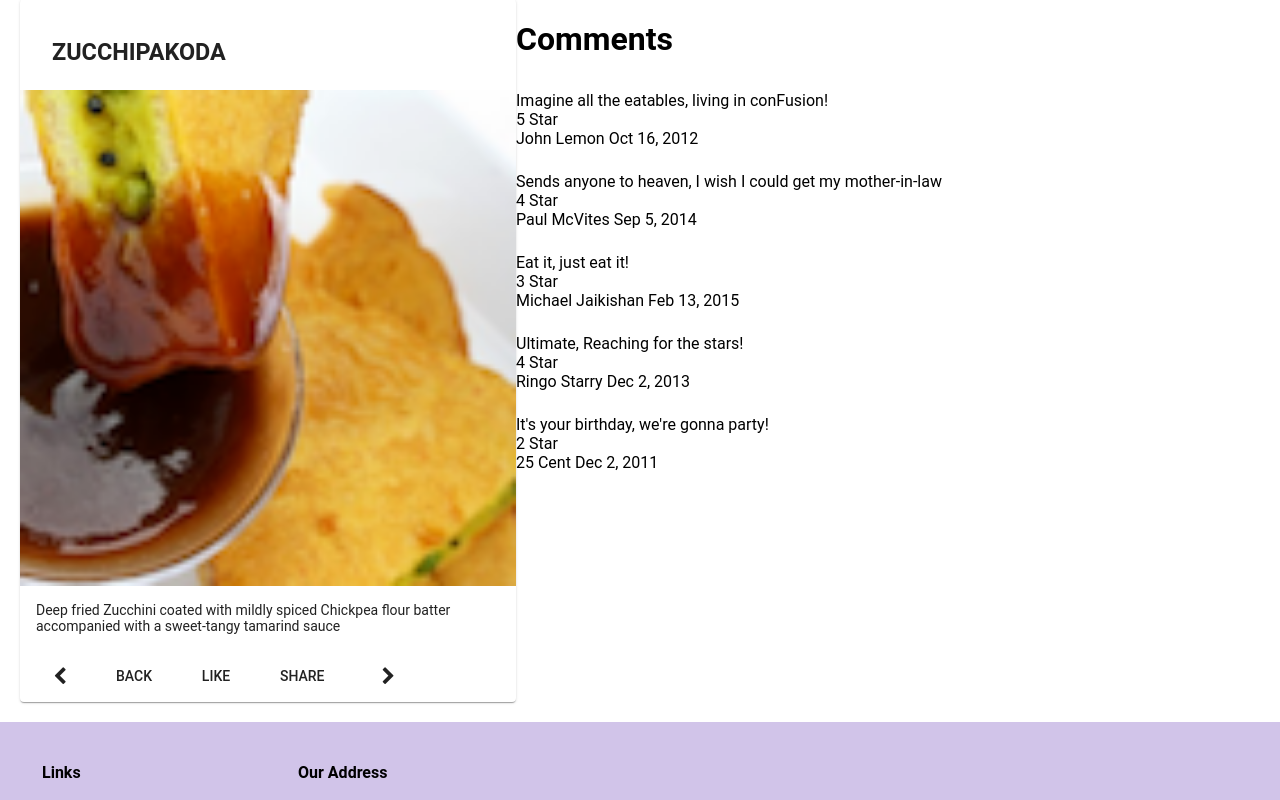
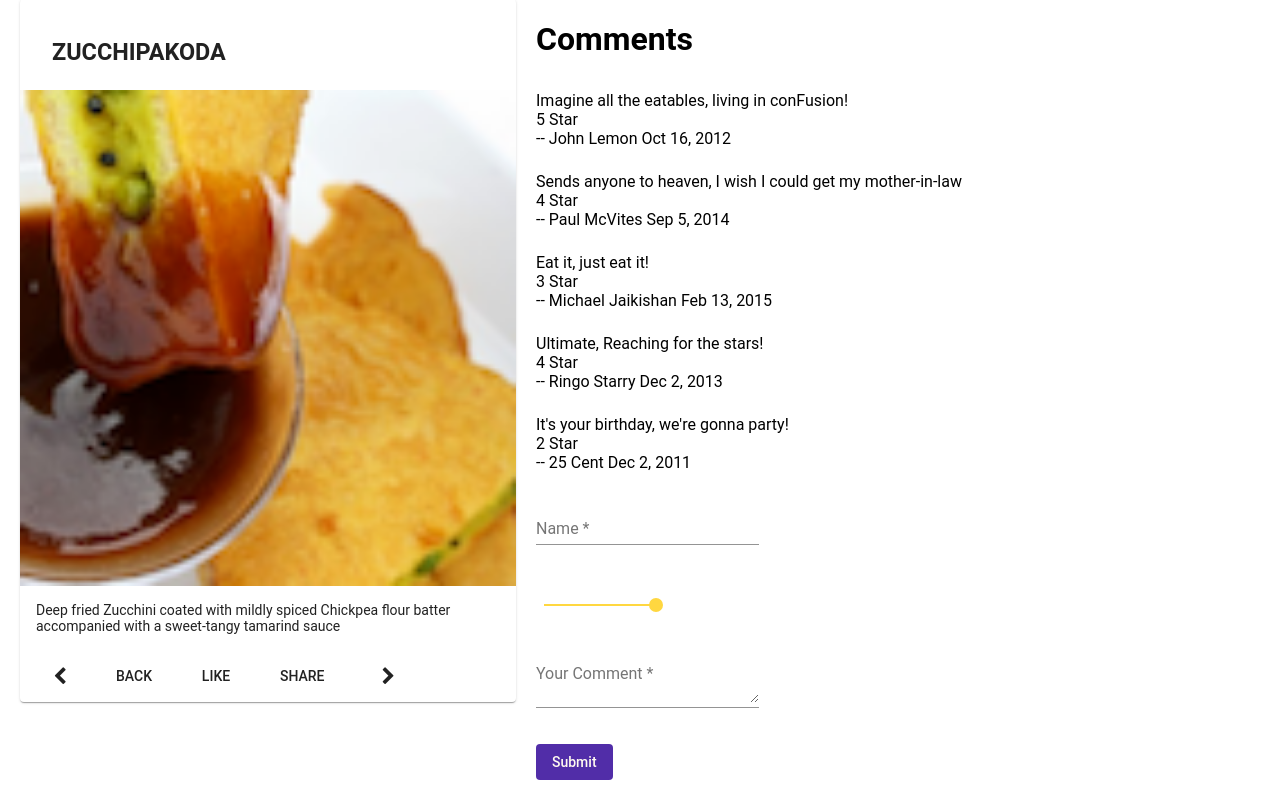
Before and after one commit to metsimsek/angular, an Angular app: page /dishdetail/1 in a window 1280 px wide. Shown: the part 360-1160 px from the top of the page. Built offline with nearby package versions, Linux system fonts and the light colour scheme.

Commit message:
Assignment 3

```diff
--- a/src/app/app.module.ts
+++ b/src/app/app.module.ts
@@ -13,6 +13,7 @@
 import { MatButtonModule } from '@angular/material/button';
 import { MatDialogModule } from '@angular/material/dialog';
 import { MatProgressSpinnerModule } from '@angular/material/progress-spinner';
+import {MatSliderModule} from '@angular/material/slider';
 
 import { MatFormFieldModule } from '@angular/material/form-field';
 import { MatInputModule } from '@angular/material/input';
@@ -65,7 +66,8 @@
     MatCheckboxModule,
     MatSelectModule,
     MatSlideToggleModule,
-    MatProgressSpinnerModule
+    MatProgressSpinnerModule,
+    MatSliderModule
   ],
   providers: [
     DishService,
--- a/src/app/dishdetail/dishdetail.component.html
+++ b/src/app/dishdetail/dishdetail.component.html
@@ -30,11 +30,12 @@
             </div>
         </div>
 
-        <div fxFlex="40">
+        <div fxFlex="40" fxFlexOffset="20px">
             <div fxFlex>
                 <div class="row">
                     <h1>Comments</h1>
                 </div>
+                <div class="row">
                     <mat-grid-list cols="1" rowHeight="80px">
                         <mat-grid-tile *ngFor="let comment of dish['comments']">
                             <div fxFlex>
@@ -45,11 +46,49 @@
                                     {{comment['rating']}} Star
                                 </div>
                                 <div mat-line>
-                                {{comment['author']}} {{comment['date'] | date}}
+                                    -- {{comment['author']}} {{comment['date'] | date}}
+                                </div>
+                            </div>
+                        </mat-grid-tile>
+                        <mat-grid-tile *ngIf="commentForm.valid">
+                            <div fxFlex>
+                                <div mat-line>
+                                    {{comment.value}}
+                                </div>
+                                <div mat-line>
+                                    {{rating.value}} Star
+                                </div>
+                                <div mat-line>
+                                    -- {{author.value}}
                                 </div>
                             </div>
                         </mat-grid-tile>
                     </mat-grid-list>
+                </div>
+                <div class="row">
+                    <form novalidate [formGroup]="commentForm" (ngSubmit)="onSubmit()">
+                        <p>
+                            <mat-form-field class="half-width">
+                                <input matInput #author formControlName="author" placeholder="Name" type="text"
+                                    required>
+                                <mat-error *ngIf="formErrors.author">{{formErrors.author}}</mat-error>
+                            </mat-form-field>
+                        </p>
+                        <p>
+                            <mat-slider #rating formControlName="rating" thumbLabel tickInterval="1" min="1" max="5"
+                                [(value)]="commentForm.rating"></mat-slider>
+                        </p>
+                        <p>
+                            <mat-form-field class="half-width">
+                                <textarea matInput #comment formControlName="comment" placeholder="Your Comment"
+                                    type="text" required></textarea>
+                                <mat-error *ngIf="formErrors.comment">{{formErrors.comment}}</mat-error>
+                            </mat-form-field>
+                        </p>
+                        <button type="submit" [disabled]="commentForm.invalid" mat-button
+                            class="background-primary text-floral-white">Submit</button>
+                    </form>
+                </div>
             </div>
         </div>
     </div>
--- a/src/app/dishdetail/dishdetail.component.scss
+++ b/src/app/dishdetail/dishdetail.component.scss
@@ -0,0 +1,11 @@
+.full-width {
+    width: 95%
+}
+
+.half-width {
+    width: 45%
+}
+
+.form-size {
+    width: 75%
+}
--- a/src/app/dishdetail/dishdetail.component.ts
+++ b/src/app/dishdetail/dishdetail.component.ts
@@ -1,9 +1,11 @@
-import { Component, OnInit, Input } from '@angular/core';
+import { Component, OnInit } from '@angular/core';
 import { Dish } from '../shared/dish';
+import {Comment} from '../shared/comment';
 import { DishService } from '../services/dish.service';
 import { Params, ActivatedRoute } from '@angular/router';
 import { Location } from '@angular/common';
 import { switchMap } from 'rxjs/operators';
+import { FormBuilder, FormGroup, Validators } from '@angular/forms';
 
 @Component({
   selector: 'app-dishdetail',
@@ -18,9 +20,15 @@
   prev: string;
   next: string;
 
+  commentForm: FormGroup;
+  newComment: Comment;
+
   constructor(private dishservice: DishService,
     private route: ActivatedRoute,
-    private location: Location) { }
+    private location: Location,
+    private fb: FormBuilder) {
+      this.createForm();
+    }
 
     ngOnInit() {
       this.dishservice.getDishIds().subscribe(dishIds => this.dishIds = dishIds);
@@ -38,4 +46,70 @@
       this.location.back();
     }
 
+    createForm() {
+      this.commentForm = this.fb.group({
+        author: ['', [Validators.required, Validators.minLength(2), Validators.maxLength(25)] ],
+        comment: ['', [Validators.required, Validators.minLength(2)] ],
+        rating: ['5']
+      });
+
+      this.commentForm.valueChanges.subscribe(data => this.onValueChanged(data));
+
+      this.onValueChanged();
+    }
+
+    formErrors = {
+      'author': '',
+      'comment': ''
+    };
+
+    validationMessages = {
+      'author': {
+        'required':      'Name is required.',
+        'minlength':     'Name must be at least 2 characters long.',
+        'maxlength':     'Name cannot be more than 25 characters long.'
+      },
+      'comment': {
+        'required':      'Comment is required.',
+        'minlength':     'Comment must be at least 2 characters long.'
+      }
+    };
+
+    onValueChanged(data?: any) {
+      if (!this.commentForm) { return; }
+      const form = this.commentForm;
+      for (const field in this.formErrors) {
+        if (this.formErrors.hasOwnProperty(field)) {
+          this.formErrors[field] = '';
+          const control = form.get(field);
+          if (control && control.dirty && !control.valid) {
+            const messages = this.validationMessages[field];
+            for (const key in control.errors) {
+              if (control.errors.hasOwnProperty(key)) {
+                this.formErrors[field] += messages[key] + ' ';
+              }
+            }
+          }
+        }
+      }
+    }
+
+    onSubmit() {
+      this.newComment = this.commentForm.value;
+
+      let tmpComment = new Comment();
+      tmpComment.author = this.newComment['author'];
+      tmpComment.comment = this.newComment['comment'];
+      tmpComment.date = new Date().toISOString();
+      tmpComment.rating = this.newComment['rating'];
+
+      this.dish.comments.push(tmpComment);
+
+      this.commentForm.reset({
+        author: '',
+        rating: '5',
+        comment: ''
+      });
+    }
+
 }
```
Lines whose indentation alone changed are shown as unchanged.
